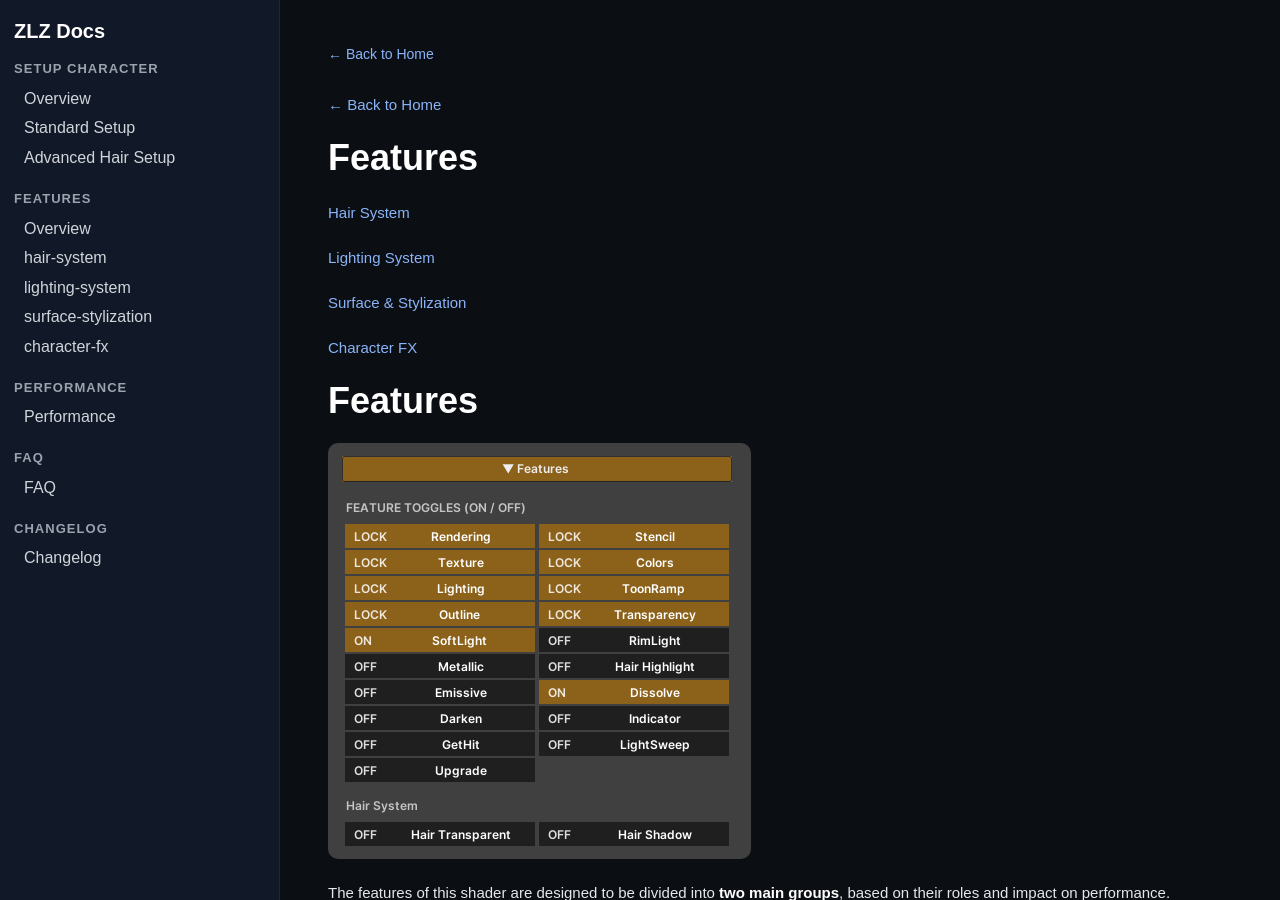
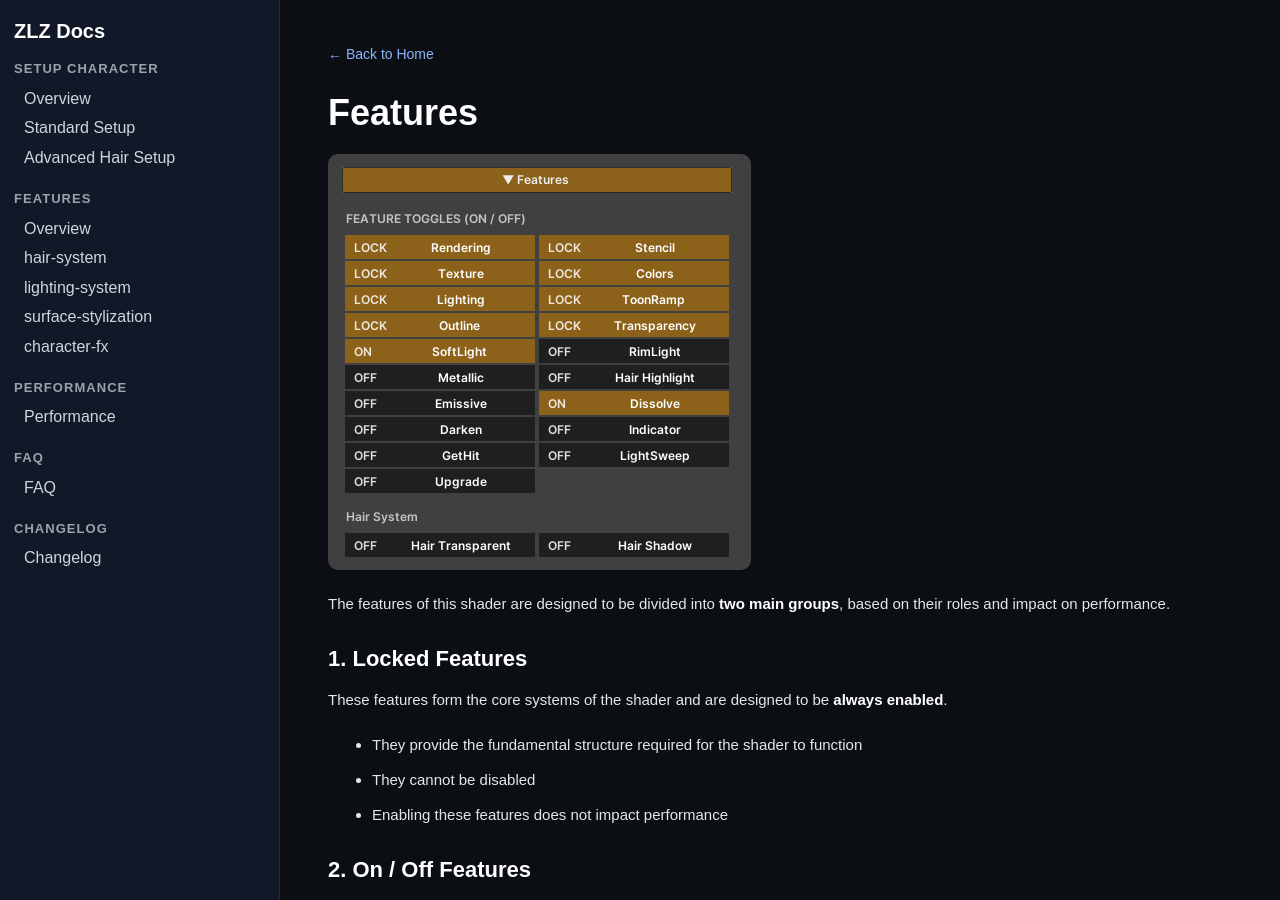
Before and after one commit to zlz-studio/zlz-studio.github.io, a Jekyll site: the page built from features/index.md, in a window 1280 px wide and 900 px high. Built offline with Jekyll 4.4.1, drawn with Linux system fonts in a browser that asks for light colours.

Commit message:
Update index.md

```diff
--- a/features/index.md
+++ b/features/index.md
@@ -2,18 +2,6 @@
 layout: docs
 title: Features Overview
 ---
-
-[← Back to Home]({{ "/" | relative_url }})
-
-# Features
-
-[Hair System](./hair-system/)
-
-[Lighting System](./lighting-system/)
-
-[Surface & Stylization](./surface-stylization/)
-
-[Character FX](./character-fx/)
 
 # Features
 
```
